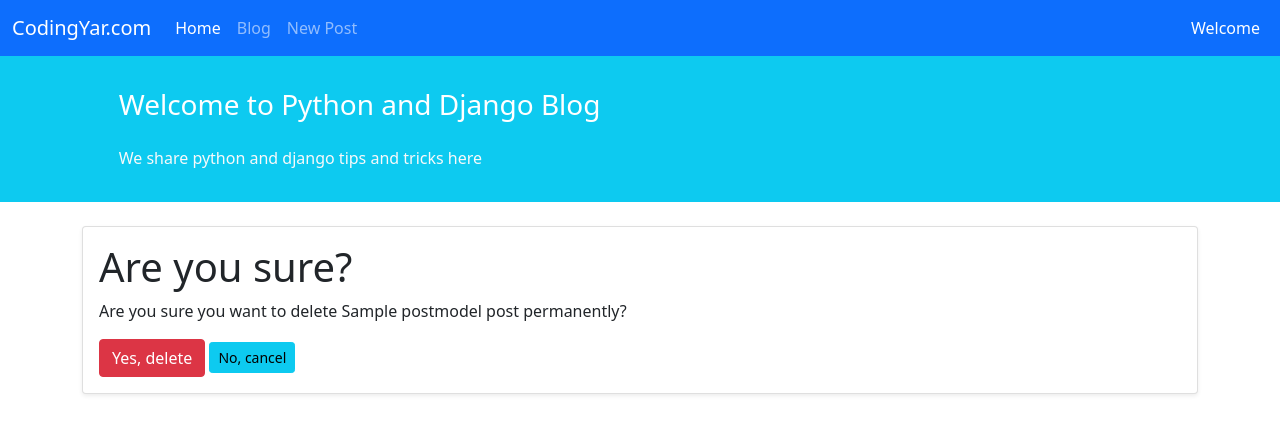
After one commit to Mehrdad-Zarghami/Django_3_Blog, a Django app: page /blog/1/delete/ in a window 1280 px wide. The commit adds this page. Shown: the top 434 px of the page. Run offline with Django 4.2, Linux system fonts and the light colour scheme; tables that the repository leaves empty hold one stand-in row (values such as "Sample post").

Commit message:
Adding delete option to posts and bringging the Edit and Delete link buttons to post_detail_page

```diff
--- /dev/null
+++ b/blog/templates/blog/post_delete.html
@@ -0,0 +1,21 @@
+{% extends '_base.html' %}
+
+{% block page_title %}
+    Delete {{ post.title }}
+{% endblock %}
+
+{% block content %}
+    <div class="container mt-4">
+        <div class="card shadow-sm my-3">
+            <div class="card-body">
+                <h1>Are you sure?</h1>
+                <p>Are you sure you want to delete {{ post.title }} post permanently?</p>
+                <form action="" method="POST">
+                    {% csrf_token %}
+                    <input type="submit" class="btn btn-danger" value="Yes, delete">
+                    <a href="{% url 'post_detail_page' post.id %}" class="btn btn-sm btn-info">No, cancel</a>
+                </form>
+            </div>
+        </div>
+    </div>
+{% endblock %}
--- a/blog/templates/blog/post_detail.html
+++ b/blog/templates/blog/post_detail.html
@@ -13,6 +13,10 @@
                     <h1>{{ post.title }}</h1>
                     <p class="small text-muted mt-2">By: {{ post.author }}</p>
                     <p class="mt-2">{{ post.text }}</p>
+                    <div>
+                        <a href="{% url 'post_update_page' post.id %}" class="btn btn-sm btn-info">Edit</a>
+                        <a href="{% url 'post_delete_page' post.id %}" class="btn btn-sm btn-danger">Delete</a>
+                    </div>
                 </div>
 
                 <div class="card shadow my-3 p-5">
--- a/blog/templates/blog/posts_list.html
+++ b/blog/templates/blog/posts_list.html
@@ -17,7 +17,7 @@
                            {{ post.text }}
                         </p>
                         <a href="{% url 'post_detail_page' post.pk %}" class="btn btn-sm btn-success">Read More</a>
-                        <a href="{% url 'post_update_page' post.id %}" class="btn btn-sm btn-info">Edit</a>
+{#                        <a href="{% url 'post_update_page' post.id %}" class="btn btn-sm btn-info">Edit</a>#}
 {#                        <a href="/blog/{{ post.id }}" class="btn btn-sm btn-success">Read More</a>#}
 {#                        <a href="/blog/{{ post.pk }}" class="btn btn-sm btn-success">Read More</a>#}
                     </div>
--- a/blog/urls.py
+++ b/blog/urls.py
@@ -6,4 +6,5 @@ urlpatterns = [
     path('<int:pk>/', views.post_detail_view, name='post_detail_page'),  # a custom integer url which its name is pk
     path('create/', views.post_create_view, name='post_create_page'),
     path('<int:pk>/update/', views.post_update_view, name='post_update_page'),
+    path('<int:pk>/delete/', views.post_delete_view, name='post_delete_page')
 ]
--- a/blog/views.py
+++ b/blog/views.py
@@ -55,3 +55,12 @@ def post_update_view(request, pk):
         return redirect('post_list_page')
 
     return render(request, 'blog/post_create.html', context={'new_post_form': form})
+
+
+def post_delete_view(request, pk):
+    post = get_object_or_404(PostModel, pk=pk)
+    if request.method == "POST":
+        post.delete()
+        return redirect('posts_list_page')
+
+    return render(request, 'blog/post_delete.html', context={'post': post})
```
